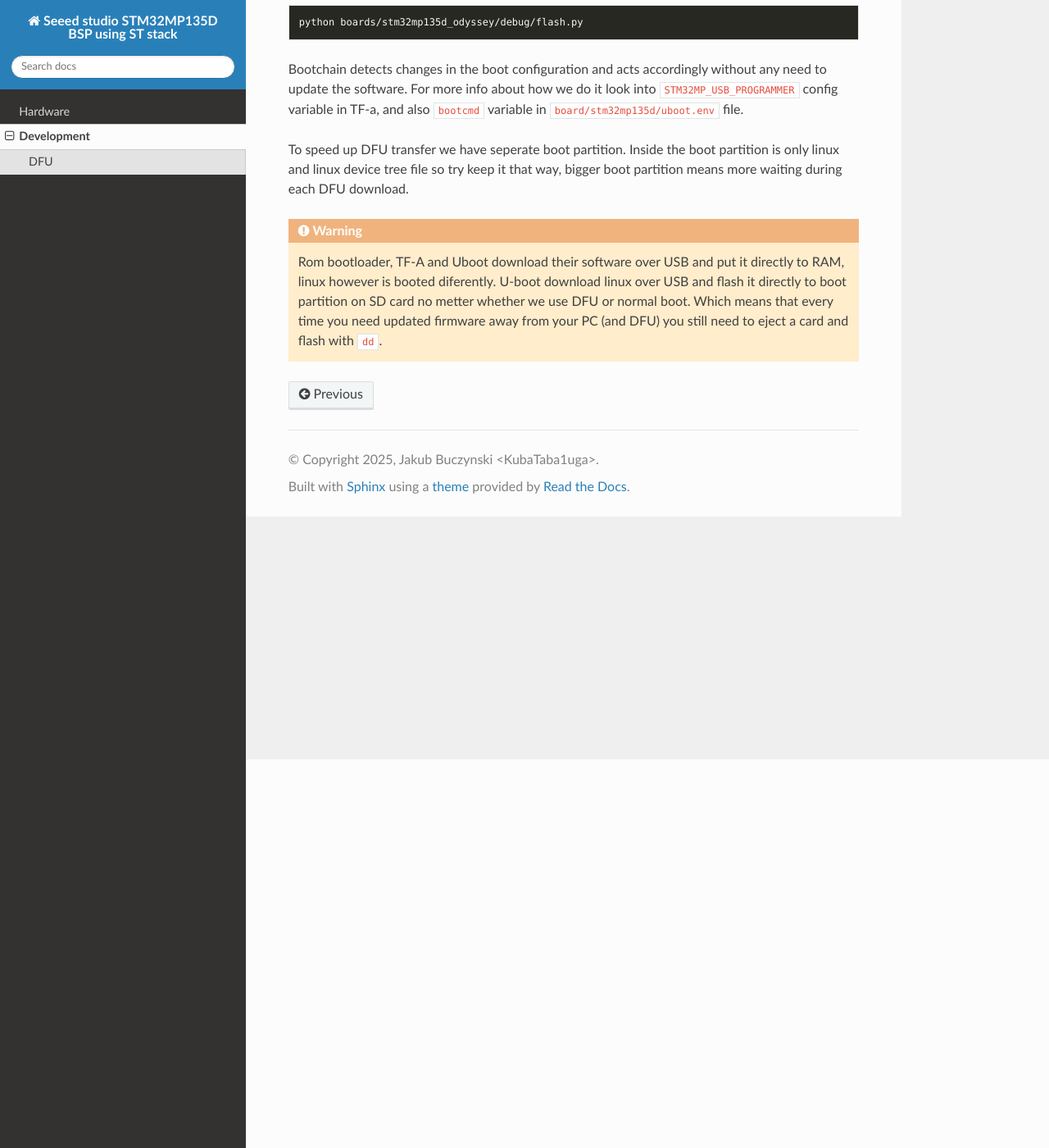
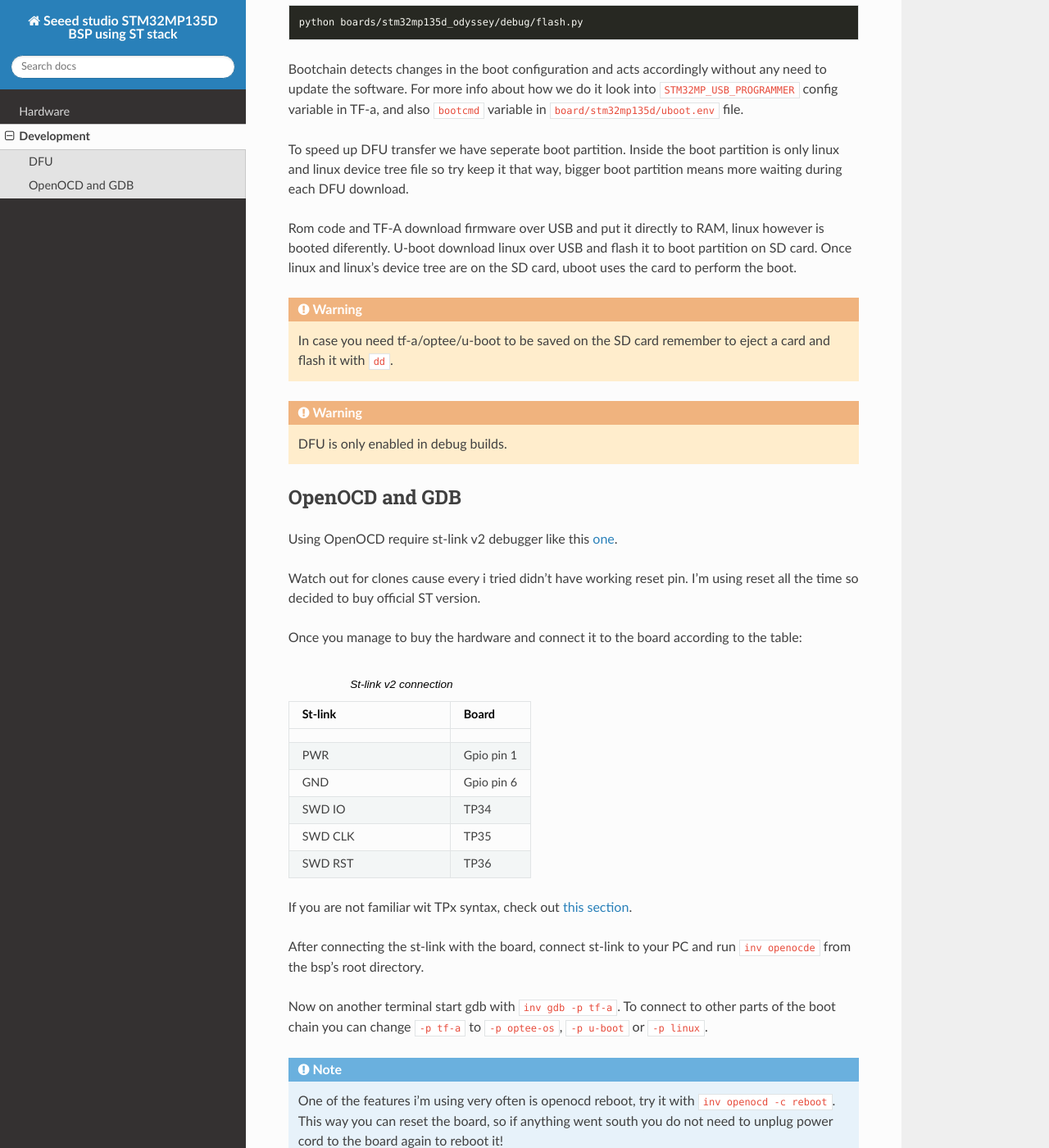
Before and after one commit to KubaTaba1uga/st_bsp_stm32mp135d_seeed_studio, a Sphinx documentation site: the page built from docs/development.md, in a window 1280 px wide and 1400 px high, scrolled down 474 px. Shown: the whole window at 82% size. Built offline with Sphinx 7.4.7 and the Read the Docs theme 3.1.0, drawn with Linux system fonts in a browser that asks for light colours.

Commit message:
add openocd documentation

````diff
--- a/docs/development.md
+++ b/docs/development.md
@@ -19,5 +19,43 @@ Bootchain detects changes in the boot configuration and acts accordingly without
 
 To speed up DFU transfer we have seperate boot partition. Inside the boot partition is only linux and linux device tree file so try keep it that way, bigger boot partition means more waiting during each DFU download.
 
+Rom code and TF-A download firmware over USB and put it directly to RAM, linux however is booted diferently. U-boot download linux over USB and flash it to boot partition on SD card. Once linux and linux's device tree are on the SD card, uboot uses the card to perform the boot.
+
 ```{warning}
-Rom bootloader, TF-A and Uboot download their software over USB and put it directly to RAM, linux however is booted diferently. U-boot download linux over USB and flash it directly to boot partition on SD card no metter whether we use DFU or normal boot. Which means that every time you need updated firmware away from your PC (and DFU) you still need to eject a card and flash with `dd`.
+In case you need tf-a/optee/u-boot to be saved on the SD card remember to eject a card and flash it with `dd`.
+```
+
+```{warning}
+DFU is only enabled in debug builds.
+```
+
+OpenOCD and GDB
+------------------
+
+Using OpenOCD require st-link v2 debugger like this [one](https://www.st.com/en/development-tools/st-link-v2.html).
+
+Watch out for clones cause every i tried didn't have working reset pin. I'm using reset all the time so decided to buy official ST version.
+
+Once you manage to buy the hardware and connect it to the board according to the table:
+
+```{csv-table} St-link v2 connection
+:header: >
+:    "St-link", "Board"
+:widths: 20, 10
+
+"PWR", Gpio pin 1
+"GND", Gpio pin 6
+"SWD IO", TP34
+"SWD CLK", TP35
+"SWD RST", TP36
+```
+
+If you are not familiar wit TPx syntax, check out [this section](hardware.md#swd).
+
+After connecting the st-link with the board, connect st-link to your PC and run `inv openocde` from the bsp's root directory.
+
+Now on another terminal start gdb with `inv gdb -p tf-a`. To connect to other parts of the boot chain you can change `-p tf-a` to `-p optee-os`, `-p u-boot` or `-p linux`.
+
+```{note}
+One of the features i'm using very often is openocd reboot, try it with `inv openocd -c reboot`. This way you can reset the board, so if anything went south you do not need to unplug power cord to the board again to reboot it!
+```
````
Also changed, not shown: docs/hardware.md (+19 -2 lines), docs/assets/odyssey-mp135d-emmc-version-back.jpg (added), docs/assets/swd_schematics_0.png (added), 1 other file.
